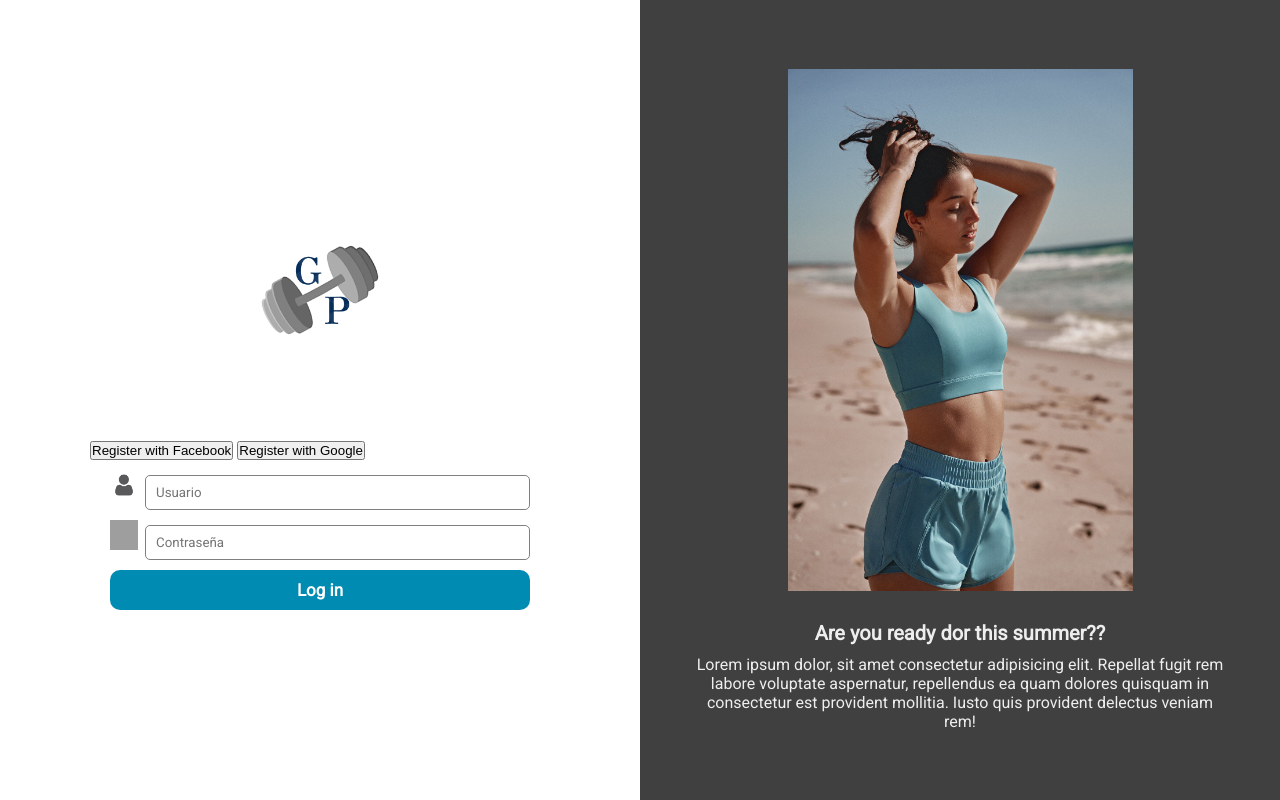
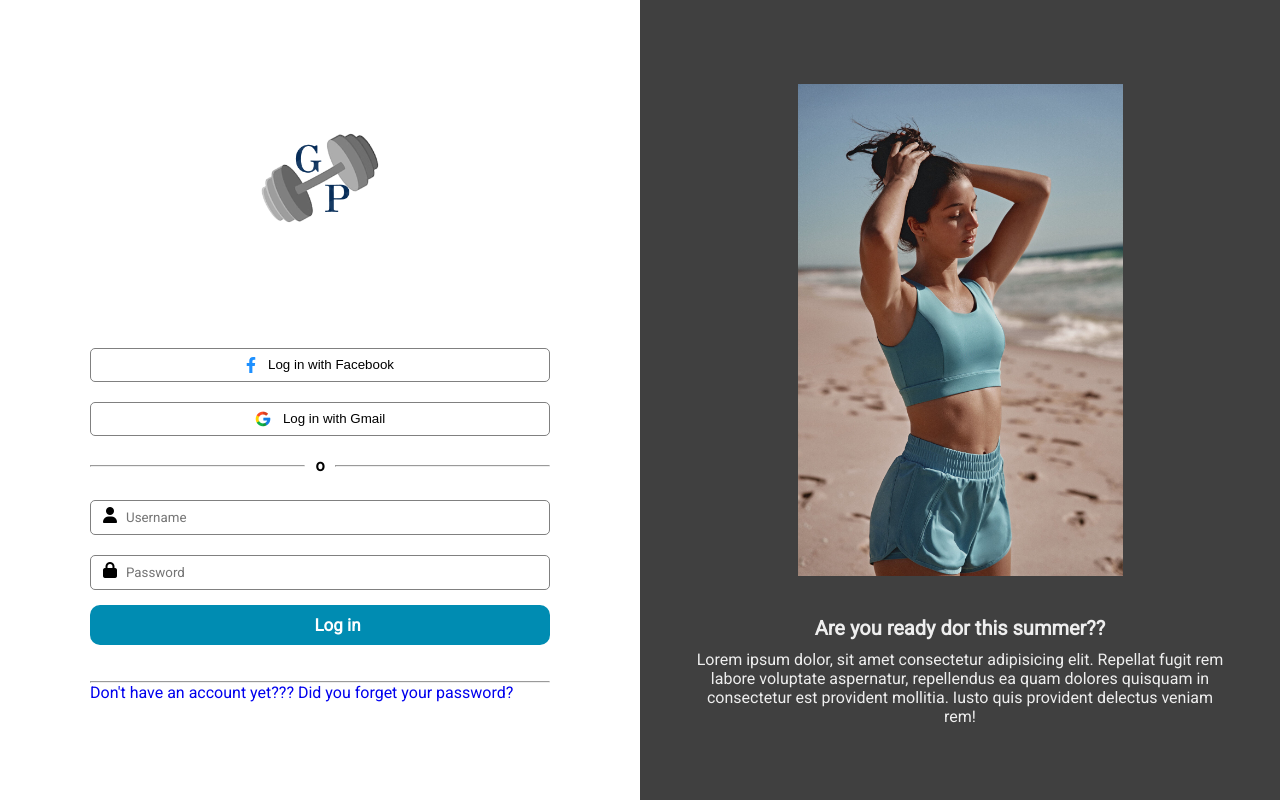
Before and after one commit to strom99/george_prada, a PHP site: page /george_prada/index.php?page=InicioSesion in a window 1280 px wide. Run offline with PHP 8.4, Linux system fonts and the light colour scheme; some libraries are stand-ins or nearby versions; some web fonts are replaced; grey boxes are pictures that could not be loaded.

Commit message:
cambios perfil login

```diff
--- a/estilos/InicioSesion.css
+++ b/estilos/InicioSesion.css
@@ -26,7 +26,6 @@ span{
     width: 100%;
     margin: 0 auto;
     max-width: 500px;
-    padding: 0px 20px;
 }
 
 .iconUser{
@@ -36,12 +35,6 @@ span{
 
 .datos{
     flex-grow: 1;
-}
-
-.cajaDatos{
-    display: flex;
-    width: 100%;
-    gap: 10px;
 }
 
 .cajaDatos label{
@@ -59,15 +52,6 @@ span{
     color: white;
 }
 
-input{
-    border:1.5px solid gray;
-    background-color: white;
-    height: 35px;
-    border-radius: 5px;
-     margin-top: 5px;
-    padding: 5px 10px;
-    font-family: inherit;
-}
 
 .contacto {
     display: block;
@@ -116,7 +100,8 @@ input.boton-inicio[value]{
     gap: 30px;
 }
 .box-information div:first-child{
-    width: 345px;
+    max-width: 345px;
+    padding: 10px;
 }
 
 section{
@@ -135,7 +120,34 @@ section h3{
     flex-direction: column;
 }
 
+.hr-detalles{
+    display: flex;
+    flex-direction: row;
+    justify-content: center;
+    align-items: center;
+}
 
+.hr-detalles span{
+    padding: 10px;
+}
+
+hr{
+    width: 100%;
+}
+
+.linksRegister{
+    margin-top: 26px;
+}
+.margin{
+    padding: 20px;
+}
+
+@media (max-width:400px) {
+    section{
+        width: 350px;
+    }
+
+}
 @media (min-width: 1000px) {
     .box-login{
         flex-direction: row;
--- a/estilos/global.css
+++ b/estilos/global.css
@@ -202,6 +202,71 @@ footer {
     padding: 10px;
     border-radius: 8px;
 }
+/* botones sencillos */
+.box-options-register{
+  gap: 15px;
+
+}
+
+.btn-sencill{
+  padding: 8px;
+  background: white;
+  border: 1px solid gray;
+  border-radius: 5px;
+  display: flex;
+  justify-content: center;
+  gap: 12px;
+}
+
+
+.lg-facebook{
+  width: 10px;
+}
+
+.btn-sencill img{
+  width: 16px;
+}
+
+.detalles {
+  width: 100%;
+  display: flex;
+  flex-direction: column;
+  gap: 20px;
+}
+/* caja datos inputs con iconos*/
+.cajaDatos {
+  width: 100%;
+  margin-bottom: 5px;
+  display: flex;
+  position: relative;
+  align-items: center;
+}
+
+input {
+  border: 1.5px solid gray;
+  background-color: white;
+  height: 35px;
+  border-radius: 5px;
+  margin-top: 5px;
+  padding: 5px 0px 5px 35px;
+  font-family: inherit;
+  width: 100%;
+}
+
+.iconUser {
+  width: 100px;
+}
+
+
+.icono-user{
+  position: absolute;
+  left: 13px;
+}
+.cajaDatos p i {
+  color: black;
+}
+
+
 /** mientras sea mayor a 600px no se mostraran estas opciones **/
 @media (min-width: 680px) {
   .hamburguesa {
--- a/html/InicioSesion.php
+++ b/html/InicioSesion.php
@@ -1,37 +1,52 @@
-<div class="box-login" >
+<div class="box-login">
     <div class="centro">
         <div class="imagen-george-prada">
             <img src="img/gplogo2.png" alt="" srcset="">
         </div>
-        <div class="formularioLogin">
-            <div>
-                <button class="btn-sencill">Register with Facebook</button>
-                <button class="btn-sencill">Register with Google</button>
+        <div class="formularioLogin margin">
+            <div class="detalles box-options-register">
+                <button class="btn-sencill">
+                    <svg class="lg-facebook" xmlns="http://www.w3.org/2000/svg" viewBox="0 0 320 512" fill="DodgerBlue">
+                        <path d="M279.14 288l14.22-92.66h-88.91v-60.13c0-25.35 12.42-50.06 52.24-50.06h40.42V6.26S260.43 0 225.36 0c-73.22 0-121.08 44.38-121.08 124.72v70.62H22.89V288h81.39v224h100.17V288z" />
+                    </svg>
+                    <p> Log in with Facebook</p>
+                </button>
+                <button class="btn-sencill">
+                    <img src="./img/google.png" alt="">
+                    <p>Log in with Gmail</p>
+                </button>
+            </div>
+            <div class="hr-detalles">
+                <hr>
+                <span>o</span>
+                <hr>
             </div>
             <form class="formularioLogin" action="<?php echo $_SESSION['RUTA_BASE'] ?>/procesos/proceso_login.php" method="POST">
-                <div class="cajaDatos">
-                    <div class="caja-datos-user">
-                        <label for="nombreUsuario">
-                            <img src="img/user15.png" alt="icono usuario">
-                        </label>
-                        <input class="datos datos-user" name="user" type="text" id="nombreUsuario" placeholder="Usuario">
+                <div class="cajaDatos usuario caja-datos-user">
+                    <p class="icono-user" for="usuario">
+                        <i class="fa-solid fa-user"></i>
+                    </p>
+                    <input class="datos datos-user" type="text" id="nombreUsuario" name="user" placeholder="Username">
                 </div>
-                </div>
-                <div class="cajaDatos">
-                    <div class="caja-datos-contra">
-                        <label for="contraUsuario">
-                            <img src="img/candado1.png" alt="icono candado">
-                        </label>
-                        <input class="datos" name="password" type="password" id="contraUsuario" placeholder="Contraseña">
-                    </div>
+                <div class="cajaDatos  caja-datos-contra">
+                    <p class="icono-user" for="usuario">
+                        <i class="fa-solid fa-lock"></i>
+                    </p>
+                    <input class="datos" type="password" id="contraUsuario" name="password" placeholder="Password">
                 </div>
                 <input class="boton-inicio" name="boton-inicio" type="submit" value="Log in">
             </form>
             <div id="mensaje" class="mensaje-error-login">
             </div>
+
+            <div class="linksRegister">
+                <hr>
+                <a href="<?php echo $_SESSION['RUTA_BASE'] ?>/index.php?page=Registro"">Don't have an account yet???</a>
+                <a href="#">Did you forget your password?</a>
             </div>
         </div>
-    <div class="box-information">
+    </div>
+    <div class=" box-information">
                     <div>
                         <img src="img/verano-girl.jpg" alt="">
                     </div>
```
Also changed, not shown: estilos/Registro.css (+0 -58 lines), 1 other file. Lines whose indentation alone changed are shown as unchanged.
